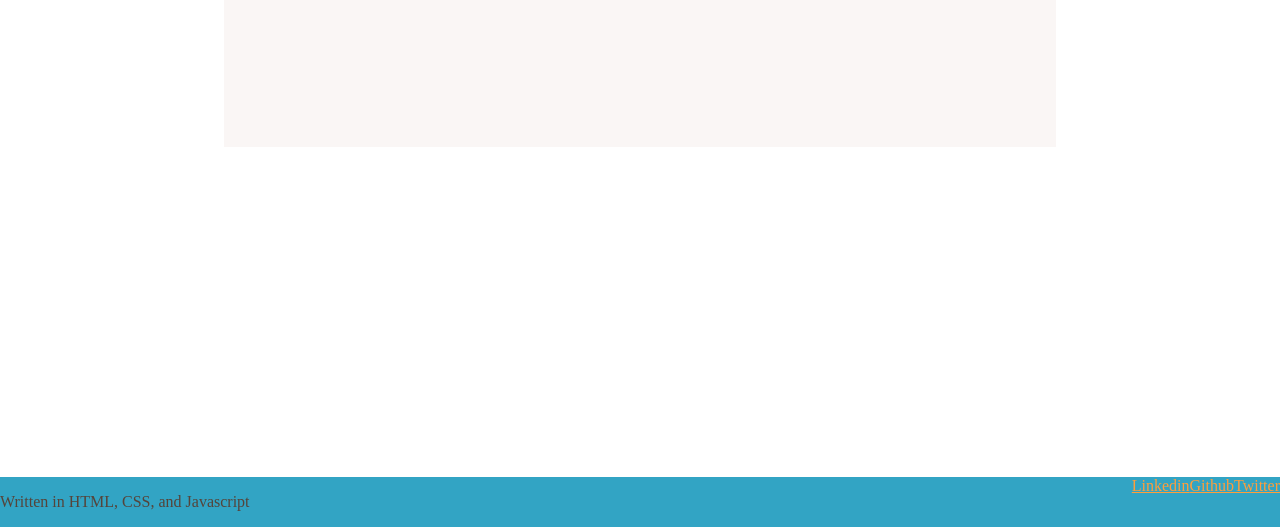
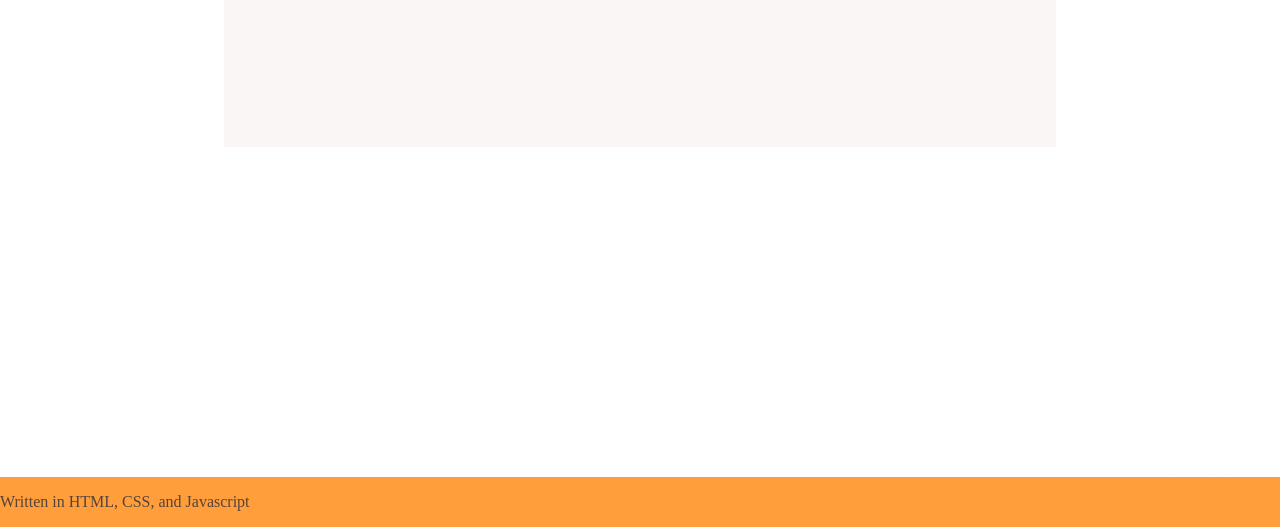
Before and after one commit to Gantrock/gantrock.github.io, a Jekyll site: the page built from index.html, in a window 1280 px wide. Shown: the part 494-1021 px from the top of the page. Built offline with Jekyll 4.4.1, drawn with Linux system fonts in a browser that asks for light colours.

Commit message:
reverting botBar

```diff
--- a/css/main.scss
+++ b/css/main.scss
@@ -41,7 +41,7 @@ body, html {
     padding: 0;
     overflow: hidden;
     z-index: 2;
-    background-color: $accent;
+    background-color: $base;
   }
 
   .head {
```
